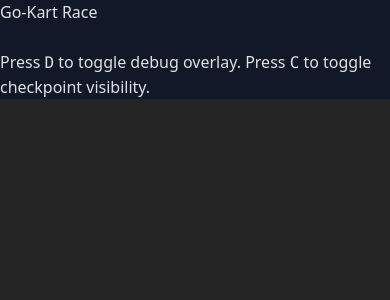
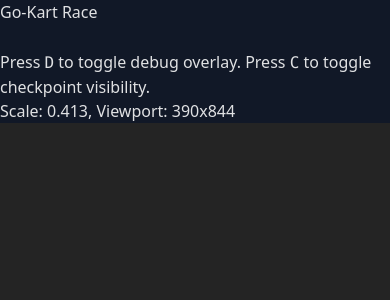
Before and after one commit to Mahtte94/GoKart, a React (Vite) app: page / in a window 390 px wide. Shown: the top 300 px of the page. Built offline with nearby package versions, Linux system fonts and the light colour scheme.

Commit message:
Improving mobile

```diff
--- a/src/App.css
+++ b/src/App.css
@@ -79,6 +79,7 @@ html, body, #root {
     right: 0;
     z-index: 1000;
     pointer-events: none;
+    padding: 0 10px 10px 10px;
   }
 
   .mobile-controls-container {
@@ -113,3 +114,37 @@ html, body, #root {
     display: none;
   }
 }
+
+/* Improved mobile landscape orientation */
+@media (max-width: 767px) and (orientation: landscape) {
+  .game-main {
+    /* Make sure there's enough space for controls */
+    padding-bottom: 120px;
+  }
+
+  .mobile-controls-wrapper {
+    bottom: 10px;
+  }
+}
+
+/* Specific adjustments for very small screens */
+@media (max-width: 667px) and (orientation: landscape) {
+  .game-main {
+    padding-bottom: 100px;
+  }
+
+  .mobile-controls-wrapper {
+    bottom: 5px;
+  }
+}
+
+/* Specific adjustments for iPhone SE */
+@media (max-width: 568px) and (orientation: landscape) {
+  .game-main {
+    padding-bottom: 90px;
+  }
+
+  .mobile-controls-wrapper {
+    bottom: 5px;
+  }
+}
--- a/src/components/GameController.tsx
+++ b/src/components/GameController.tsx
@@ -14,6 +14,7 @@ type GameState = 'ready' | 'playing' | 'gameover' | 'finished';
 interface GokartRefHandle {
   handleControlPress: (key: string, isPressed: boolean) => void;
   getTerrainInfo: () => boolean;
+  updateBoundaries: (boundaries: { minX: number; maxX: number; minY: number; maxY: number }) => void;
 }
 
 // Updated checkpoint positions to fit the 896x600 size
@@ -49,6 +50,7 @@ const GameController: React.FC = () => {
   const [currentTime, setCurrentTime] = useState<number>(0);
   const [bestTime, setBestTime] = useState<number | null>(null);
   const [isMobileView, setIsMobileView] = useState<boolean>(false);
+  const [currentScale, setCurrentScale] = useState<number>(1);
 
   // Game progression
   const [currentLap, setCurrentLap] = useState<number>(0);
@@ -207,41 +209,101 @@ const GameController: React.FC = () => {
     return () => window.removeEventListener('keydown', handleKeyDown);
   }, []);
 
-  // Check if mobile view and calculate scale
+  // Improved mobile scaling calculation
   useEffect(() => {
     const checkMobileAndScale = () => {
       const isMobile = window.innerWidth < 768;
       setIsMobileView(isMobile);
 
       if (isMobile) {
-        // Calculate scale factor for mobile
+        // Get actual viewport dimensions
+        const viewportWidth = window.innerWidth;
+        const viewportHeight = window.innerHeight;
+
+        // Game dimensions
         const gameWidth = 896;
         const gameHeight = 600;
-        const headerHeight = 50; // Header height
-        const controlsHeight = 100; // Space for mobile controls
-        const safePadding = 20; // Safe area padding
 
-        const availableWidth = window.innerWidth - safePadding;
-        const availableHeight = window.innerHeight - headerHeight - controlsHeight - safePadding;
+        // Calculate available space (accounting for UI elements)
+        const headerHeight = 50;
+        const controlsHeight = 100; // Fixed height for mobile controls
+        const safePadding = 10; // Reduced padding
 
+        const availableWidth = viewportWidth - (safePadding * 2);
+        const availableHeight = viewportHeight - headerHeight - controlsHeight - (safePadding * 2);
+
+        // Calculate scale factors
         const scaleX = availableWidth / gameWidth;
         const scaleY = availableHeight / gameHeight;
-        const scale = Math.min(scaleX, scaleY, 0.9); // Cap at 90% to ensure controls are visible
+
+        // Use the smaller scale to ensure the game fits
+        let scale = Math.min(scaleX, scaleY);
+
+        // Device-specific scale limits
+        let minScale = 0.35;
+        let maxScale = 0.75;
+
+        // Adjust scale limits based on device size
+        if (viewportWidth <= 568) { // iPhone SE
+          minScale = 0.35;
+          maxScale = 0.65;
+        } else if (viewportWidth <= 667) { // iPhone 6/7/8
+          minScale = 0.4;
+          maxScale = 0.7;
+        } else if (viewportWidth <= 844) { // iPhone 12 Pro
+          minScale = 0.45;
+          maxScale = 0.75;
+        } else { // iPhone 14 Pro Max and larger
+          minScale = 0.5;
+          maxScale = 0.8;
+        }
+
+        scale = Math.max(minScale, Math.min(maxScale, scale));
+
+        // Store the current scale
+        setCurrentScale(scale);
 
         // Set CSS variable for scale
         document.documentElement.style.setProperty('--scale-factor', scale.toString());
 
-        console.log(`Mobile scaling: ${scale} (${window.innerWidth}x${window.innerHeight})`);
+        // Update boundaries in the Gokart component
+        if (gokartRef.current) {
+          const kartSize = 64; // Go-kart sprite size
+
+          gokartRef.current.updateBoundaries({
+            minX: 0,
+            maxX: gameWidth - kartSize, // Keep original coordinates
+            minY: 0,
+            maxY: gameHeight - kartSize, // Keep original coordinates
+          });
+        }
+
+        console.log(`Mobile scaling: ${scale.toFixed(3)} (Viewport: ${viewportWidth}x${viewportHeight}, Available: ${availableWidth}x${availableHeight})`);
       } else {
         // Reset scale for desktop
+        setCurrentScale(1);
         document.documentElement.style.setProperty('--scale-factor', '1');
+
+        // Reset boundaries for desktop
+        if (gokartRef.current) {
+          gokartRef.current.updateBoundaries({
+            minX: 0,
+            maxX: 896 - 64,
+            minY: 0,
+            maxY: 600 - 64,
+          });
+        }
       }
     };
 
+    // Initial check
     checkMobileAndScale();
+
+    // Add event listeners
     window.addEventListener('resize', checkMobileAndScale);
     window.addEventListener('orientationchange', () => {
-      setTimeout(checkMobileAndScale, 200); // Increased delay for orientation change
+      // Longer delay for orientation change to let the viewport settle
+      setTimeout(checkMobileAndScale, 300);
     });
 
     return () => {
@@ -435,11 +497,18 @@ const GameController: React.FC = () => {
         </div>
       </div>
 
-      {/* Help text - hide on mobile */}
+      {/* Help text - hide on mobile, show scale info for debugging */}
       <div className="bg-gray-800 p-2 text-white text-xs hidden md:block flex-shrink-0">
         <p>Press <kbd className="bg-gray-700 px-1 rounded">D</kbd> to toggle debug overlay.
            Press <kbd className="bg-gray-700 px-1 rounded">C</kbd> to toggle checkpoint visibility.</p>
       </div>
+
+      {/* Mobile debug info */}
+      {isMobileView && showDebug && (
+        <div className="bg-gray-800 p-2 text-white text-xs block md:hidden flex-shrink-0">
+          <p>Scale: {currentScale.toFixed(3)}, Viewport: {window.innerWidth}x{window.innerHeight}</p>
+        </div>
+      )}
     </div>
   );
 };
--- a/src/components/Gokart.tsx
+++ b/src/components/Gokart.tsx
@@ -31,6 +31,7 @@ interface GokartProps {
 interface GokartRefHandle {
   handleControlPress: (key: string, isPressed: boolean) => void;
   getTerrainInfo: () => boolean;
+  updateBoundaries: (boundaries: Boundaries) => void;
 }
 
 
@@ -66,6 +67,7 @@ const Gokart = forwardRef<GokartRefHandle, GokartProps>((props, ref) => {
   const GRASS_DRAG = 1.2;
   const MAX_SHAKE = 2;
 
+  // Updated boundaries state with proper initial values
   const [boundaries, setBoundaries] = useState<Boundaries>({
     minX: 0,
     maxX: 896 - rectangleSize.width,
@@ -262,6 +264,7 @@ const Gokart = forwardRef<GokartRefHandle, GokartProps>((props, ref) => {
           Color-Based Track Detection Debug (Press T to toggle)
           <div>Kart position: x={Math.round(position.x + 32)}, y={Math.round(position.y + 32)}</div>
           <div>Terrain: <span className={isOnTrack ? 'text-green-400' : 'text-red-400'}>{isOnTrack ? 'TRACK' : 'GRASS'}</span></div>
+          <div>Boundaries: minX={boundaries.minX}, maxX={boundaries.maxX}, minY={boundaries.minY}, maxY={boundaries.maxY}</div>
           <div className="text-xs mt-1">Green dots = Track, Red dots = Grass</div>
         </div>
       </div>
@@ -289,28 +292,12 @@ const Gokart = forwardRef<GokartRefHandle, GokartProps>((props, ref) => {
         keyState.current[key as keyof KeyState] = isPressed;
       }
     },
-    getTerrainInfo: () => isOnTrack
+    getTerrainInfo: () => isOnTrack,
+    updateBoundaries: (newBoundaries: Boundaries) => {
+      setBoundaries(newBoundaries);
+      console.log('Boundaries updated:', newBoundaries);
+    }
   }));
-
-  useEffect(() => {
-    const updateBoundaries = () => {
-      if (containerRef.current) {
-        const containerRect = containerRef.current.getBoundingClientRect();
-        setBoundaries({
-          minX: 0,
-          maxX: containerRect.width - rectangleSize.width,
-          minY: 0,
-          maxY: containerRect.height - rectangleSize.height,
-        });
-      }
-    };
-
-    updateBoundaries();
-    window.addEventListener("resize", updateBoundaries);
-    return () => {
-      window.removeEventListener("resize", updateBoundaries);
-    };
-  }, []);
 
   useEffect(() => {
     const checkFocus = () => {
@@ -424,6 +411,7 @@ const Gokart = forwardRef<GokartRefHandle, GokartProps>((props, ref) => {
           let newX = prev.x + deltaX + (isOnTrack ? 0 : (Math.random() - 0.5) * shakeFactor);
           let newY = prev.y + deltaY + (isOnTrack ? 0 : (Math.random() - 0.5) * shakeFactor);
 
+          // Apply boundary constraints
           newX = Math.max(boundaries.minX, Math.min(boundaries.maxX, newX));
           newY = Math.max(boundaries.minY, Math.min(boundaries.maxY, newY));
 
--- a/src/components/MobileControls.tsx
+++ b/src/components/MobileControls.tsx
@@ -1,3 +1,4 @@
+import React from 'react';
 import { ArrowUp, ArrowDown, ArrowLeft, ArrowRight } from "lucide-react";
 
 interface MobileControlsProps {
@@ -23,43 +24,73 @@ const MobileControls: React.FC<MobileControlsProps> = ({ onControlPress }) => {
   const ControlButton = ({
     direction,
     icon,
+    className = "",
   }: {
     direction: "ArrowUp" | "ArrowDown" | "ArrowLeft" | "ArrowRight";
     icon: React.ReactNode;
+    className?: string;
   }) => (
     <button
-      className="bg-gray-700 bg-opacity-90 rounded-full p-3 w-16 h-16 flex items-center justify-center active:bg-gray-600 touch-none select-none shadow-lg"
-      onTouchStart={() => handleTouchStart(direction)}
-      onTouchEnd={() => handleTouchEnd(direction)}
-      onMouseDown={() => handleTouchStart(direction)}
-      onMouseUp={() => handleTouchEnd(direction)}
-      onMouseLeave={() => handleTouchEnd(direction)}
+      className={`bg-gray-700 bg-opacity-90 rounded-full p-2.5 sm:p-3 w-12 h-12 sm:w-14 sm:h-14 flex items-center justify-center active:bg-gray-600 touch-none select-none shadow-lg border-2 border-gray-600 active:border-gray-500 ${className}`}
+      onTouchStart={(e) => {
+        e.preventDefault();
+        handleTouchStart(direction);
+      }}
+      onTouchEnd={(e) => {
+        e.preventDefault();
+        handleTouchEnd(direction);
+      }}
+      onTouchCancel={(e) => {
+        e.preventDefault();
+        handleTouchEnd(direction);
+      }}
+      onMouseDown={(e) => {
+        e.preventDefault();
+        handleTouchStart(direction);
+      }}
+      onMouseUp={(e) => {
+        e.preventDefault();
+        handleTouchEnd(direction);
+      }}
+      onMouseLeave={(e) => {
+        e.preventDefault();
+        handleTouchEnd(direction);
+      }}
+      style={{
+        WebkitTouchCallout: 'none',
+        WebkitUserSelect: 'none',
+        userSelect: 'none',
+      }}
     >
       {icon}
     </button>
   );
 
   return (
-    <div className="flex justify-center items-center gap-6 sm:gap-8 w-full px-4 py-3 bg-gray-900 bg-opacity-70 rounded-lg">
-      <div className="flex gap-3">
+    <div className="flex justify-between items-center w-full max-w-sm mx-auto px-2 py-2 bg-gray-900 bg-opacity-80 rounded-xl shadow-2xl">
+      {/* Steering controls */}
+      <div className="flex gap-2 sm:gap-3">
         <ControlButton
           direction="ArrowLeft"
-          icon={<ArrowLeft className="text-white w-7 h-7" />}
+          icon={<ArrowLeft className="text-white w-5 h-5 sm:w-6 sm:h-6" />}
         />
         <ControlButton
           direction="ArrowRight"
-          icon={<ArrowRight className="text-white w-7 h-7" />}
+          icon={<ArrowRight className="text-white w-5 h-5 sm:w-6 sm:h-6" />}
         />
       </div>
 
-      <div className="flex gap-3">
+      {/* Acceleration controls */}
+      <div className="flex gap-2 sm:gap-3">
         <ControlButton
           direction="ArrowDown"
-          icon={<ArrowDown className="text-white w-7 h-7" />}
+          icon={<ArrowDown className="text-white w-5 h-5 sm:w-6 sm:h-6" />}
+          className="bg-red-700 bg-opacity-90 active:bg-red-600"
         />
         <ControlButton
           direction="ArrowUp"
-          icon={<ArrowUp className="text-white w-7 h-7" />}
+          icon={<ArrowUp className="text-white w-5 h-5 sm:w-6 sm:h-6" />}
+          className="bg-green-700 bg-opacity-90 active:bg-green-600"
         />
       </div>
     </div>
```
